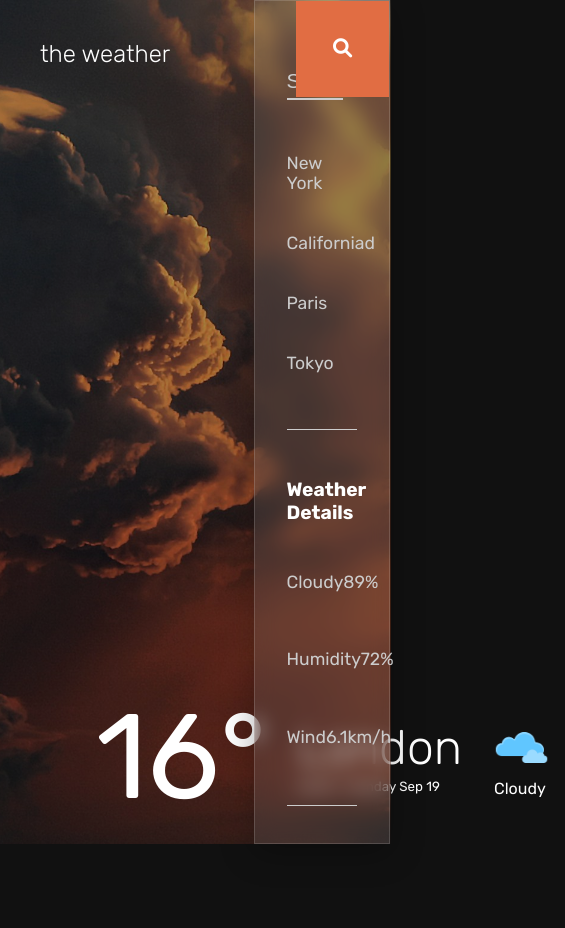
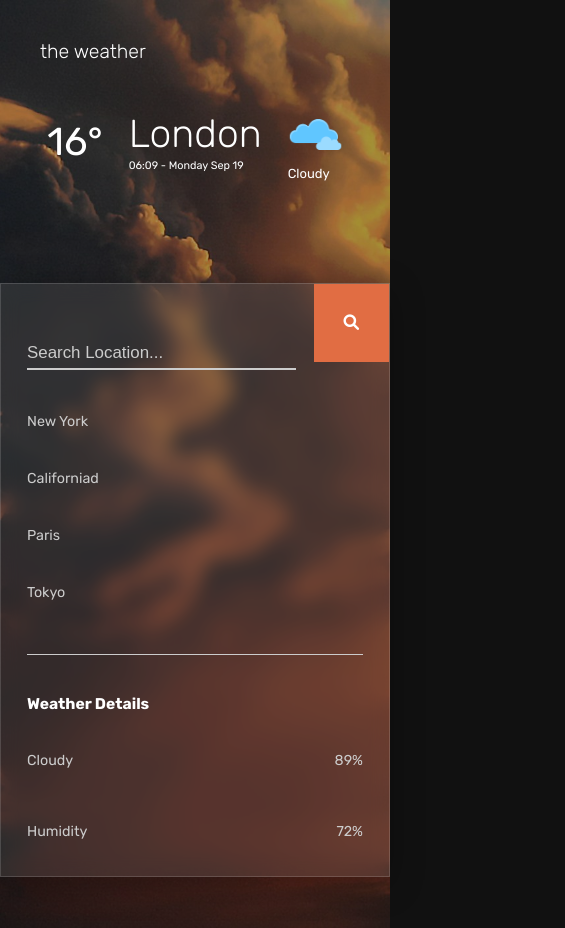
Before and after one commit to llmobinll/Weather-app, a plain HTML site: page index.html in a window 390 px wide. Shown: the whole page, 565 px wide, since content can reach past the window. Before the commit the page ends 868 px from the top, so only its background shows below. Drawn offline with Linux system fonts and the light colour scheme.

Commit message:
Responsive

```diff
--- a/assest/Css/style.css
+++ b/assest/Css/style.css
@@ -15,7 +15,7 @@ body {
 
 .weather-app {
   background: url(../Img/bg.jpg);
-  min-height: 100vh;
+  height: 100vh;
   background-position: center;
   background-size: cover;
   background-repeat: no-repeat;
@@ -44,7 +44,7 @@ body {
   /* position: absolute; */
   display: flex;
   width: 100%;
-  height: 90%;
+  height: 80%;
   align-items: flex-start;
   flex-direction: column-reverse;
   justify-content: space-between;
@@ -91,7 +91,6 @@ body {
   -webkit-backdrop-filter: blur(10px);
   border: 1px solid rgba(255, 255, 255, 0.15);
   z-index: 1;
-  /* overflow-y: scroll; */
 }
 .search {
   width: 80%;
@@ -158,3 +157,47 @@ body {
   align-items: center;
   margin-bottom: 1.1rem;
 }
+
+@media screen and (max-width: 900px) {
+  .main {
+    display: flex;
+    flex-direction: row-reverse;
+    justify-content: center;
+    width: 100%;
+    position: relative;
+  }
+  .weather-app {
+    height: 130vh;
+  }
+  .left-site {
+    margin-left: 0;
+    width: 70%;
+  }
+  .panel {
+    position: absolute;
+    top: 250px;
+    width: 100%;
+    height: 70%;
+    overflow-y: scroll;
+  }
+}
+
+@media screen and (max-width: 500px) {
+  .weather-app {
+    height: 110vh;
+  }
+  .panel {
+    position: absolute;
+    top: 180px;
+    width: 100%;
+    height: 80%;
+    overflow-y: scroll;
+  }
+  html {
+    font-size: 13px;
+  }
+
+  .temp {
+    font-size: 3rem;
+  }
+}
--- a/assest/Js/script.js
+++ b/assest/Js/script.js
@@ -0,0 +1,3 @@
+const searchInput = document.querySelector(".search")
+const searchButton = document.querySelector(".submit")
+const  = document.querySelector(".search")
```
